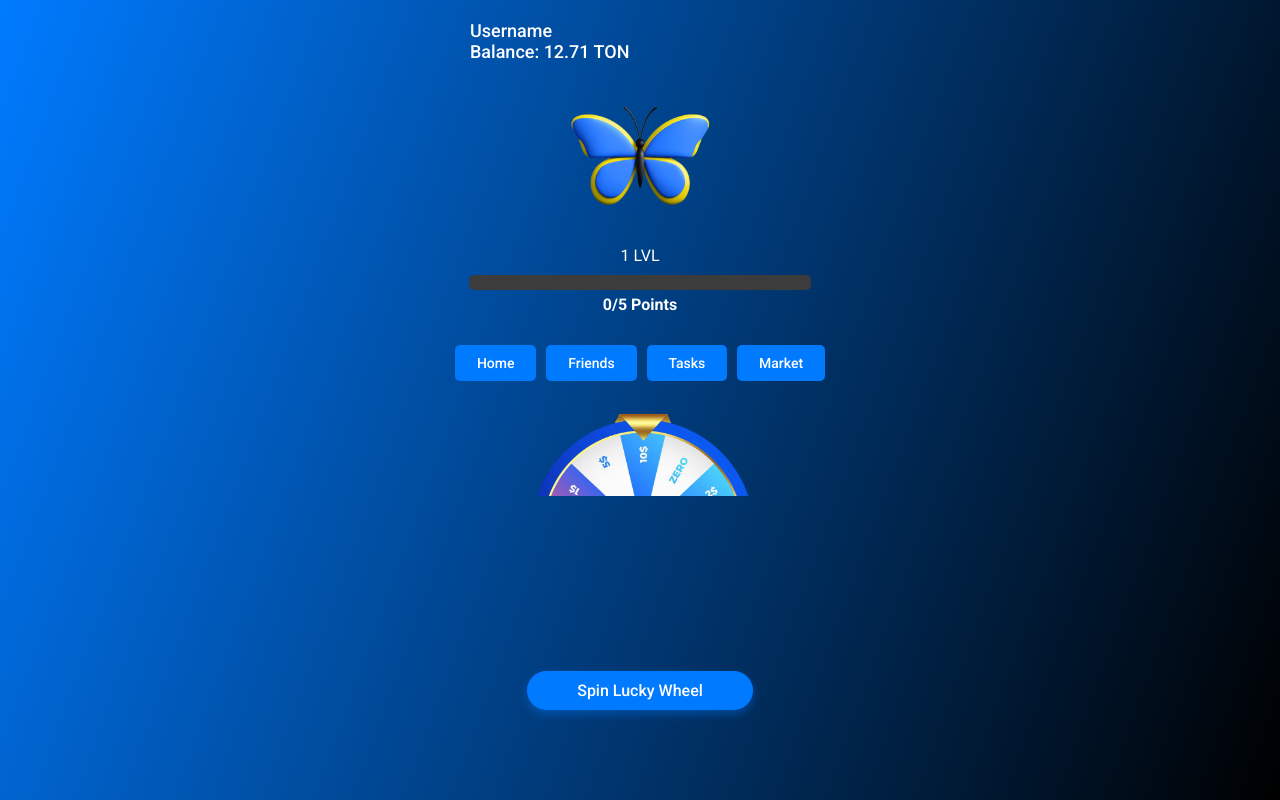
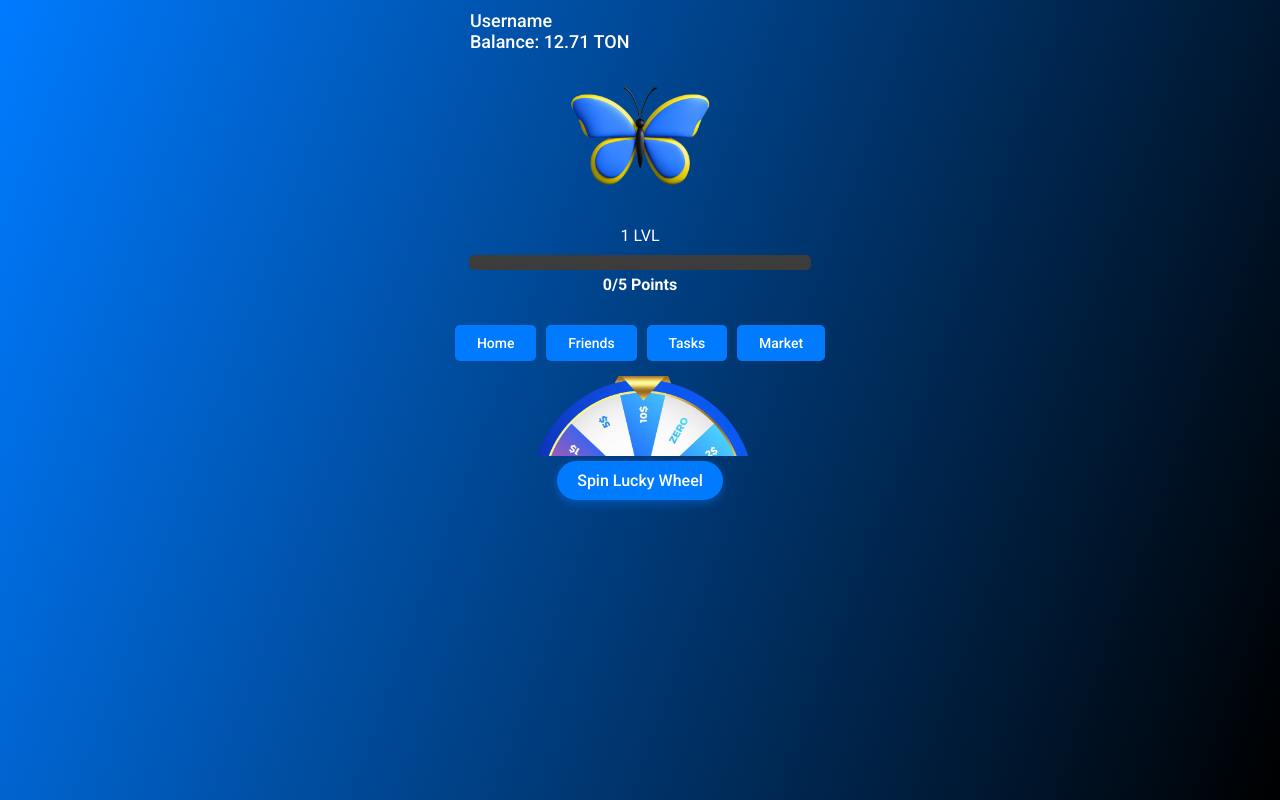
Before and after one commit to surospx31/bostion, a plain HTML site: page index.html in a window 1280 px wide. Both pictures are taken after a click on the button "GET". Drawn offline with Linux system fonts and the light colour scheme.

Commit message:
Додав початкову версію веб-додатку

```diff
--- a/styles.css
+++ b/styles.css
@@ -63,9 +63,9 @@ body {
     padding: 10px;
     width: 90%;
     max-width: 400px;
-    max-height: calc(var(--tg-viewport-height, 100vh) - 20px);
+    height: calc(var(--tg-viewport-height, 100vh) - 40px); /* Повна висота з врахуванням відступів */
     overflow-y: hidden;
-    margin: 10px;
+    margin: 0; /* Прибираємо зайві відступи */
     color: #fff;
     box-sizing: border-box;
     flex-grow: 1;
@@ -150,7 +150,7 @@ img {
     flex-direction: column;
     align-items: flex-start;
     margin-left: 20px;
-    margin-bottom: 20px;
+    margin-bottom: 10px; /* Зменшений відступ */
     font-family: 'Roboto', 'Helvetica Neue', sans-serif;
     font-weight: 500;
 }
@@ -169,7 +169,9 @@ img {
     justify-content: center;
     align-items: center;
     width: 100%;
-    margin-top: 10px; /* Відступ від колеса */
+    position: relative;
+    bottom: -5px; /* Відступ щоб кнопка заходила на колесо */
+    z-index: 10;
 }
 
 .spin-button {
@@ -177,15 +179,13 @@ img {
     font-family: 'Roboto', 'Helvetica Neue', sans-serif;
     font-weight: 500;
     color: white;
-    padding: 10px 50px;
+    padding: 10px 20px;
     border: none;
     border-radius: 25px; /* Зробити кнопки закругленими */
     cursor: pointer;
     font-size: 16px;
     box-shadow: 0px 4px 10px rgba(0, 123, 255, 0.4); /* Додаємо тінь для кнопки */
     transition: all 0.3s ease; /* Плавна зміна стилів */
-    position: absolute; /* Встановлюємо абсолютне позиціонування для кнопки */
-    bottom: 90px; /* Піднімаємо кнопку над колесом */
 }
 
 .spin-button:hover {
@@ -198,10 +198,9 @@ img {
     justify-content: center;
     align-items: flex-end; /* Вирівнювання по нижньому краю */
     width: 100%;
-    height: 100px; /* Висота контейнера для обрізки зображення */
+    height: 80px; /* Висота контейнера для обрізки зображення */
     overflow: hidden; /* Приховати нижню частину колеса */
-    margin-top: 10px;
-    position: relative; /* Додаємо позиціонування відносно для контейнера */
+    margin-top: 10px; /* Менший відступ */
 }
 
 .wheel-container img {
```
